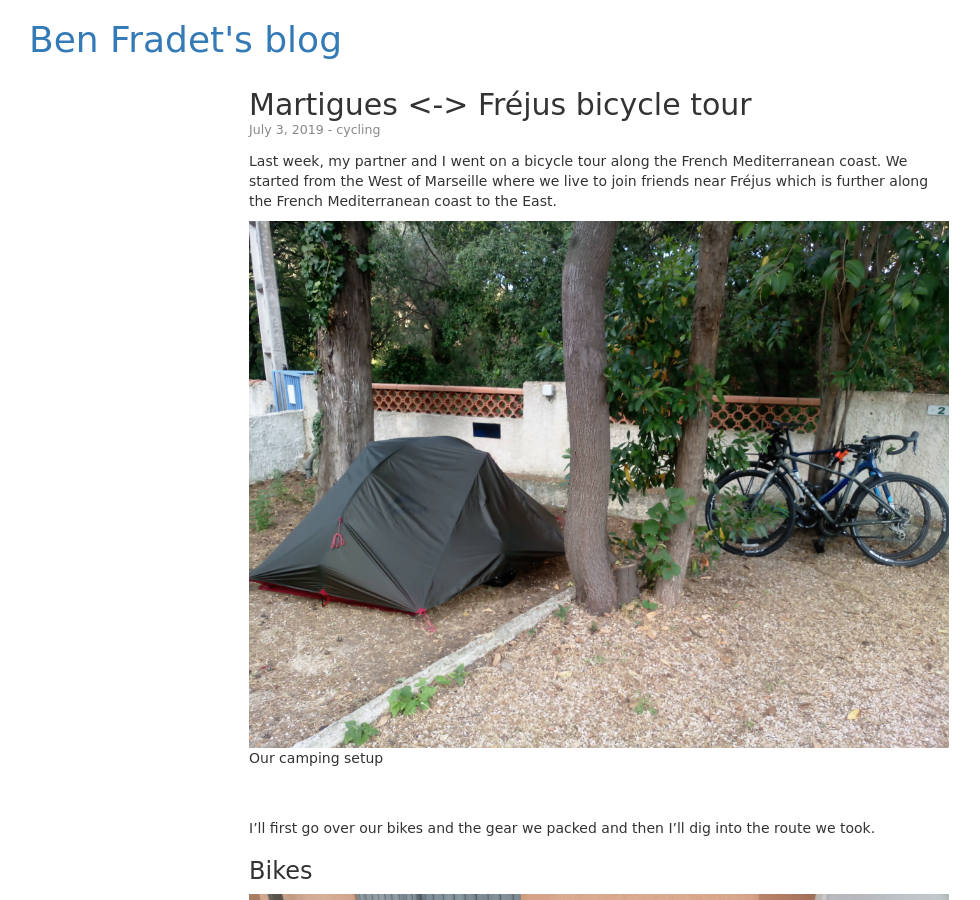
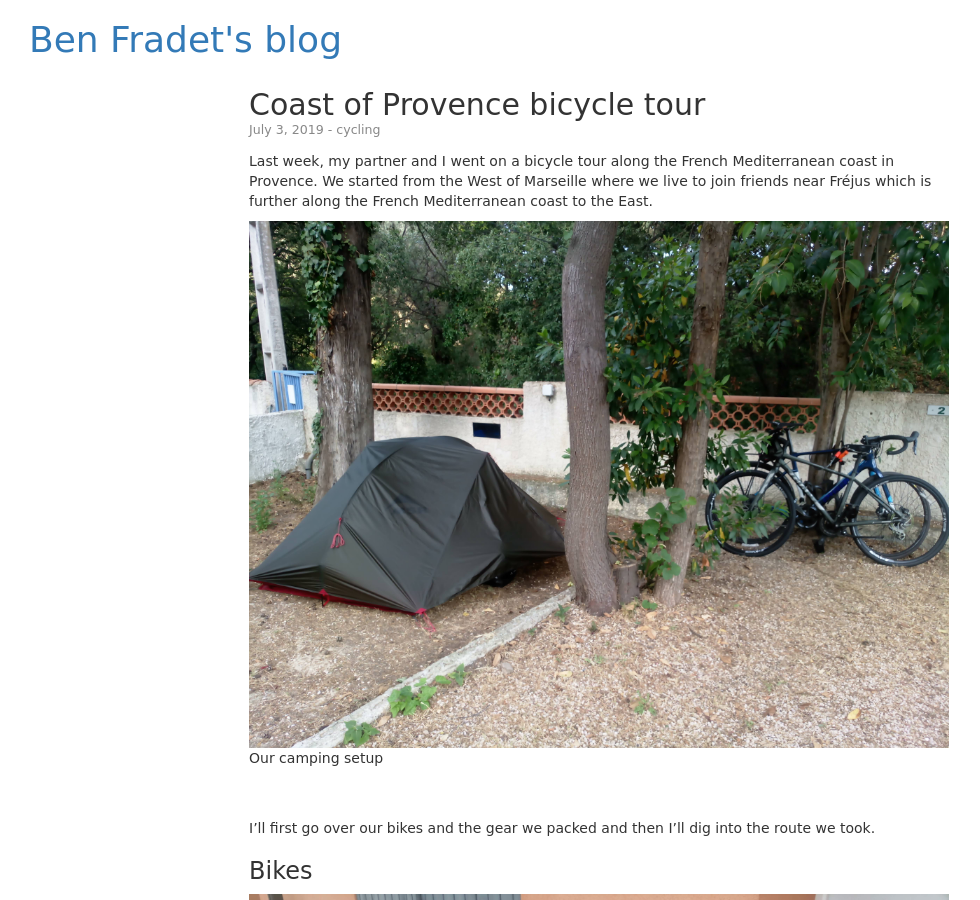
Before and after one commit to BenFradet/benfradet.github.io, a Jekyll site: the page built from _posts/2019-07-03-french-mediterranean-tour.md, in a window 1280 px wide and 900 px high. Shown: the whole window, without its empty margins (41-1021 px from the left). Built offline with Jekyll 4.4.1, drawn with Linux system fonts in a browser that asks for light colours; nearby versions of some CDN libraries; comment, search, counter and statistics services are not loaded.

Commit message:
Update title

```diff
--- a/_posts/2019-07-03-french-mediterranean-tour.md
+++ b/_posts/2019-07-03-french-mediterranean-tour.md
@@ -1,13 +1,13 @@
 ---
 layout: post
-title: Martigues <-> Fréjus bicycle tour
+title: Coast of Provence bicycle tour
 categories:
   - cycling
 ---
 
-Last week, my partner and I went on a bicycle tour along the French Mediterranean coast. We started
-from the West of Marseille where we live to join friends near Fréjus which is further along the
-French Mediterranean coast to the East.
+Last week, my partner and I went on a bicycle tour along the French Mediterranean coast in Provence.
+We started from the West of Marseille where we live to join friends near Fréjus which is further
+along the French Mediterranean coast to the East.
 
 {% include image.html url="/images/2019/07/camping.jpg" description="Our camping setup" %}
 <br/><br/>
```
